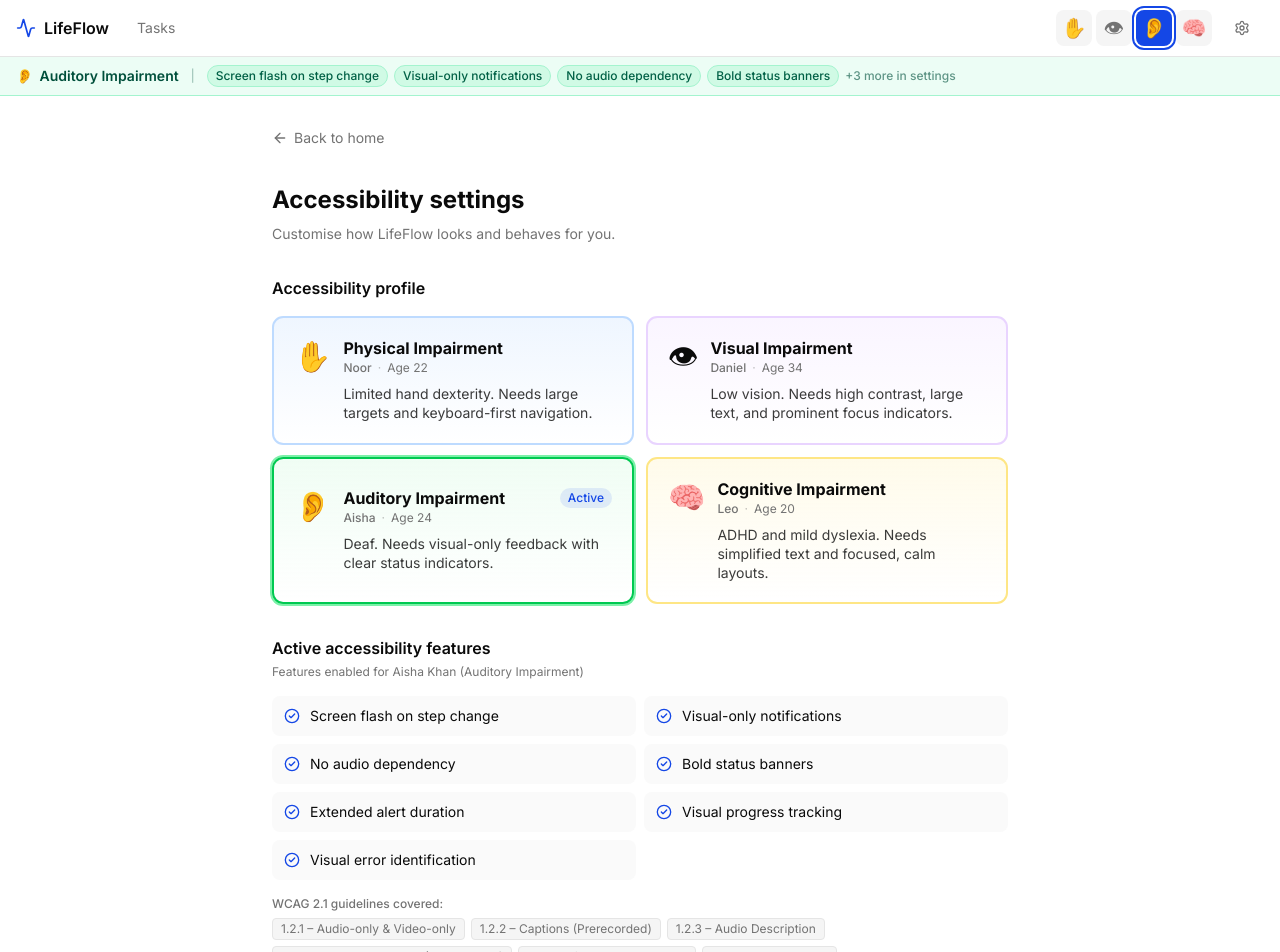
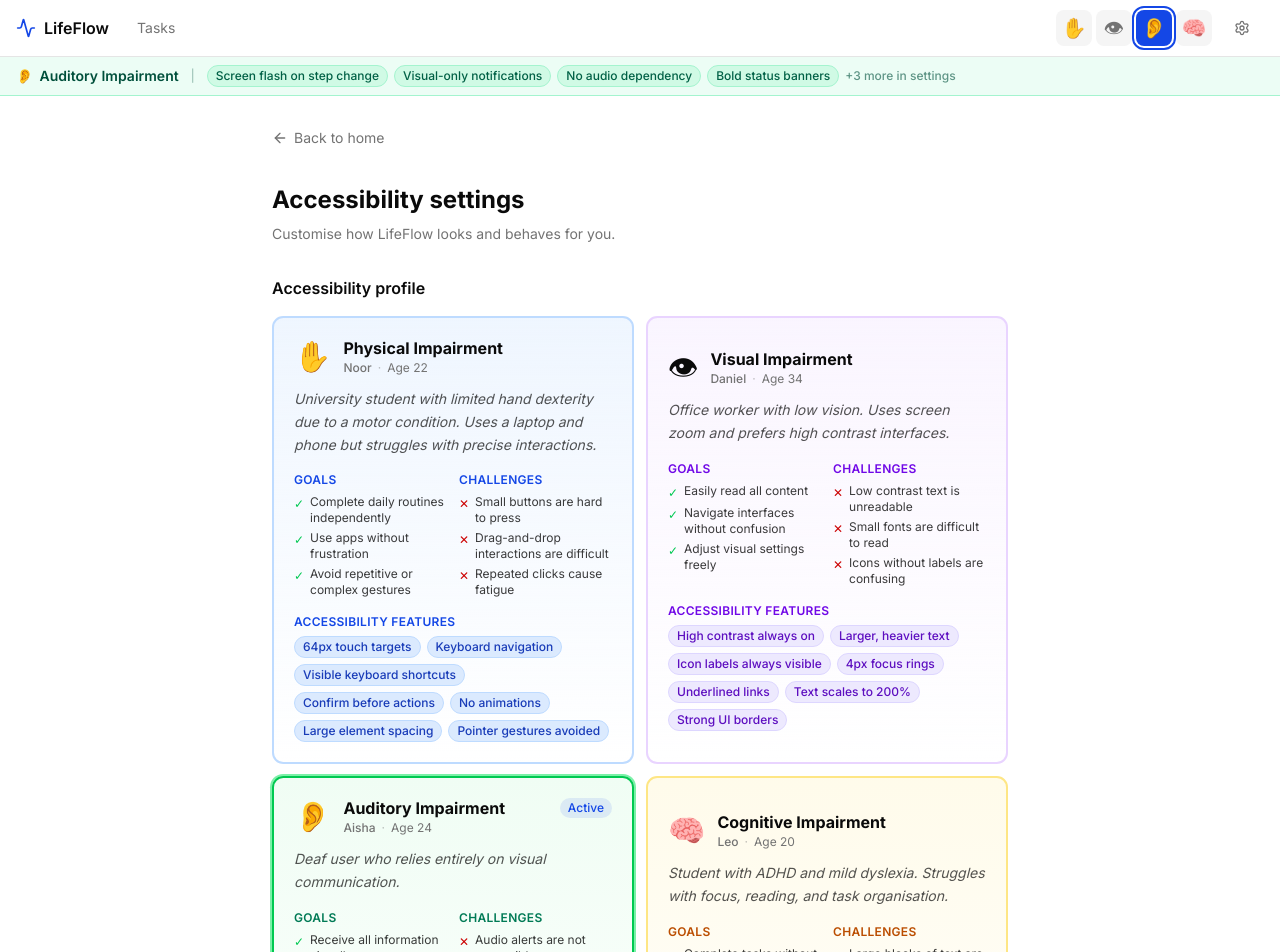
Before and after one commit to usamafayaz/life-flow, a Next.js app: page /settings in a window 1280 px wide. Shown: the top 952 px of the page. Built offline with nearby package versions, Linux system fonts and the light colour scheme.

Commit message:
refactor: update PersonaCard to support a detailed variant and remove redundant feature display from settings page

```diff
--- a/app/settings/page.tsx
+++ b/app/settings/page.tsx
@@ -1,7 +1,7 @@
 'use client'
 
 import { useState } from 'react'
-import { ArrowLeftIcon, RotateCcwIcon, Trash2Icon, CheckCircle2Icon } from 'lucide-react'
+import { ArrowLeftIcon, RotateCcwIcon, Trash2Icon } from 'lucide-react'
 import Link from 'next/link'
 import { Button } from '@/components/ui/button'
 import { Switch } from '@/components/ui/switch'
@@ -20,8 +20,6 @@ const PERSONAS: Persona[] = ['noor', 'daniel', 'aisha', 'leo']
 export default function SettingsPage() {
   const t = useText()
   const {
-    persona,
-    config,
     fontScale,
     setFontScale,
     highContrast,
@@ -67,47 +65,8 @@ export default function SettingsPage() {
           </h2>
           <div className="grid grid-cols-1 sm:grid-cols-2 gap-3">
             {PERSONAS.map((id) => (
-              <PersonaCard key={id} id={id} />
+              <PersonaCard key={id} id={id} variant="detailed" />
             ))}
-          </div>
-        </section>
-
-        {/* Active features for current persona */}
-        <section aria-labelledby="active-features-heading" className="space-y-4">
-          <div>
-            <h2 id="active-features-heading" className="text-base font-semibold text-foreground">
-              {t({ default: 'Active accessibility features', simple: 'What is turned on' })}
-            </h2>
-            <p className="text-xs text-muted-foreground mt-1">
-              {t({
-                default: `Features enabled for ${config.meta.fullName} (${config.meta.impairment})`,
-                simple: `What is on for ${config.meta.name}`,
-              })}
-            </p>
-          </div>
-
-          <ul className="grid grid-cols-1 sm:grid-cols-2 gap-2" role="list">
-            {config.meta.features.map((f) => (
-              <li key={f} className="flex items-center gap-2.5 rounded-lg bg-muted/50 px-3 py-2.5 text-sm">
-                <CheckCircle2Icon className="size-4 text-primary shrink-0" aria-hidden="true" />
-                <span className="text-foreground">{f}</span>
-              </li>
-            ))}
-          </ul>
-
-          <div className="space-y-1.5">
-            <p className="text-xs font-medium text-muted-foreground">WCAG 2.1 guidelines covered:</p>
-            <div className="flex flex-wrap gap-1.5">
-              {config.meta.wcagDetails.map((w) => (
-                <span
-                  key={w.code}
-                  title={w.description}
-                  className="text-xs bg-muted border border-border px-2 py-0.5 rounded font-mono text-muted-foreground"
-                >
-                  {w.code} – {w.title}
-                </span>
-              ))}
-            </div>
           </div>
         </section>
 
--- a/components/persona/PersonaCard.tsx
+++ b/components/persona/PersonaCard.tsx
@@ -25,11 +25,27 @@ const ACTIVE_COLORS: Record<Persona, string> = {
   leo: 'border-amber-500 ring-2 ring-amber-300',
 }
 
+const BADGE_COLORS: Record<Persona, string> = {
+  noor: 'bg-blue-100 text-blue-800 border-blue-200',
+  daniel: 'bg-violet-100 text-violet-800 border-violet-200',
+  aisha: 'bg-emerald-100 text-emerald-800 border-emerald-200',
+  leo: 'bg-amber-100 text-amber-800 border-amber-200',
+}
+
+
+const SECTION_LABEL: Record<Persona, string> = {
+  noor: 'text-blue-700',
+  daniel: 'text-violet-700',
+  aisha: 'text-emerald-700',
+  leo: 'text-amber-700',
+}
+
 interface PersonaCardProps {
   id: Persona
+  variant?: 'simple' | 'detailed'
 }
 
-export function PersonaCard({ id }: PersonaCardProps) {
+export function PersonaCard({ id, variant = 'simple' }: PersonaCardProps) {
   const { persona, setPersona } = usePersona()
   const config = PERSONAS[id]
   const isActive = persona === id
@@ -47,8 +63,9 @@ export function PersonaCard({ id }: PersonaCardProps) {
         isActive && ACTIVE_COLORS[id]
       )}
     >
+      {/* Header — shared by both variants */}
       <div className="flex items-start gap-3">
-        <span className="text-3xl" aria-hidden="true">
+        <span className="text-3xl shrink-0" aria-hidden="true">
           {PERSONA_ICONS[id]}
         </span>
         <div className="flex-1 min-w-0">
@@ -63,17 +80,73 @@ export function PersonaCard({ id }: PersonaCardProps) {
             )}
           </div>
           <div className="flex items-center gap-1.5 mt-0.5">
-            <p className="text-xs font-medium text-muted-foreground">
-              {config.meta.name}
-            </p>
+            <p className="text-xs font-medium text-muted-foreground">{config.meta.name}</p>
             <span className="text-xs text-muted-foreground opacity-50" aria-hidden="true">·</span>
             <span className="text-xs text-muted-foreground">Age {config.meta.age}</span>
           </div>
-          <p className="text-sm text-foreground/80 mt-2 leading-snug">
-            {config.meta.description}
-          </p>
         </div>
       </div>
+
+      {/* Simple variant */}
+      {variant === 'simple' && (
+        <p className="mt-3 text-sm text-foreground/80 leading-snug">
+          {config.meta.description}
+        </p>
+      )}
+
+      {/* Detailed variant */}
+      {variant === 'detailed' && (
+        <>
+          <p className="mt-3 text-sm text-foreground/70 leading-relaxed italic">
+            {config.meta.background}
+          </p>
+
+          <div className="mt-4 grid grid-cols-2 gap-3">
+            <div>
+              <p className={cn('text-xs font-semibold uppercase tracking-wide mb-1.5', SECTION_LABEL[id])}>
+                Goals
+              </p>
+              <ul className="space-y-1">
+                {config.meta.goals.map((g) => (
+                  <li key={g} className="flex items-start gap-1.5 text-xs text-foreground/80">
+                    <span className="mt-0.5 shrink-0 text-green-500" aria-hidden="true">✓</span>
+                    {g}
+                  </li>
+                ))}
+              </ul>
+            </div>
+            <div>
+              <p className={cn('text-xs font-semibold uppercase tracking-wide mb-1.5', SECTION_LABEL[id])}>
+                Challenges
+              </p>
+              <ul className="space-y-1">
+                {config.meta.challenges.map((c) => (
+                  <li key={c} className="flex items-start gap-1.5 text-xs text-foreground/80">
+                    <span className="mt-0.5 shrink-0 text-destructive" aria-hidden="true">✕</span>
+                    {c}
+                  </li>
+                ))}
+              </ul>
+            </div>
+          </div>
+
+          <div className="mt-4">
+            <p className={cn('text-xs font-semibold uppercase tracking-wide mb-1.5', SECTION_LABEL[id])}>
+              Accessibility Features
+            </p>
+            <div className="flex flex-wrap gap-1.5">
+              {config.meta.features.map((f) => (
+                <span
+                  key={f}
+                  className={cn('text-xs px-2 py-0.5 rounded-full border font-medium', BADGE_COLORS[id])}
+                >
+                  {f}
+                </span>
+              ))}
+            </div>
+          </div>
+        </>
+      )}
     </button>
   )
 }
```
